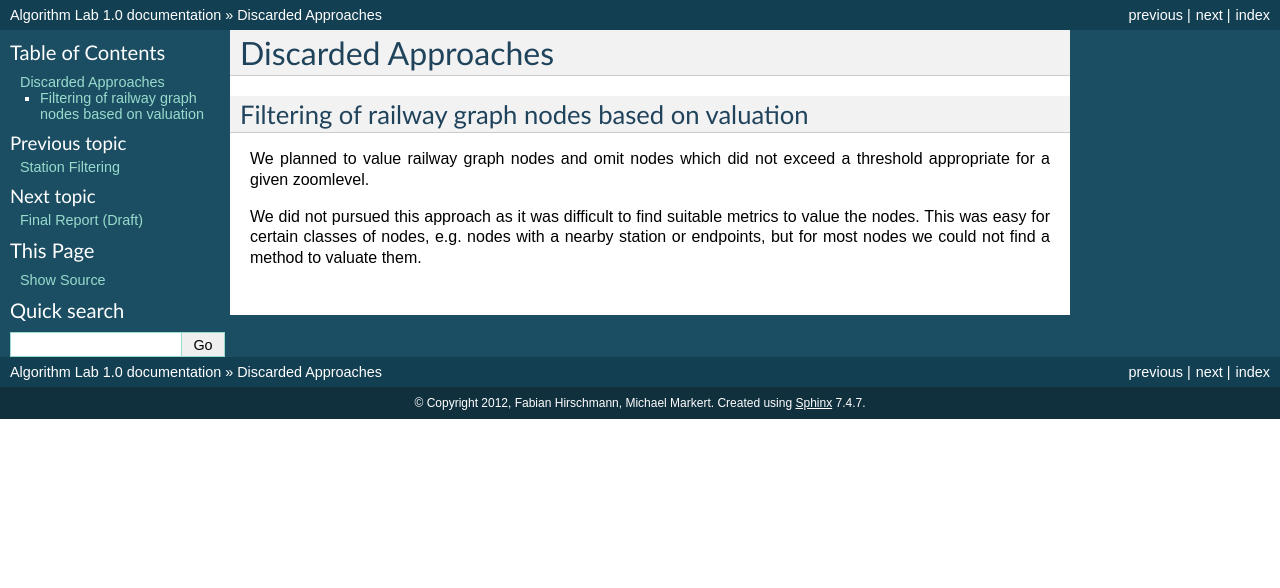
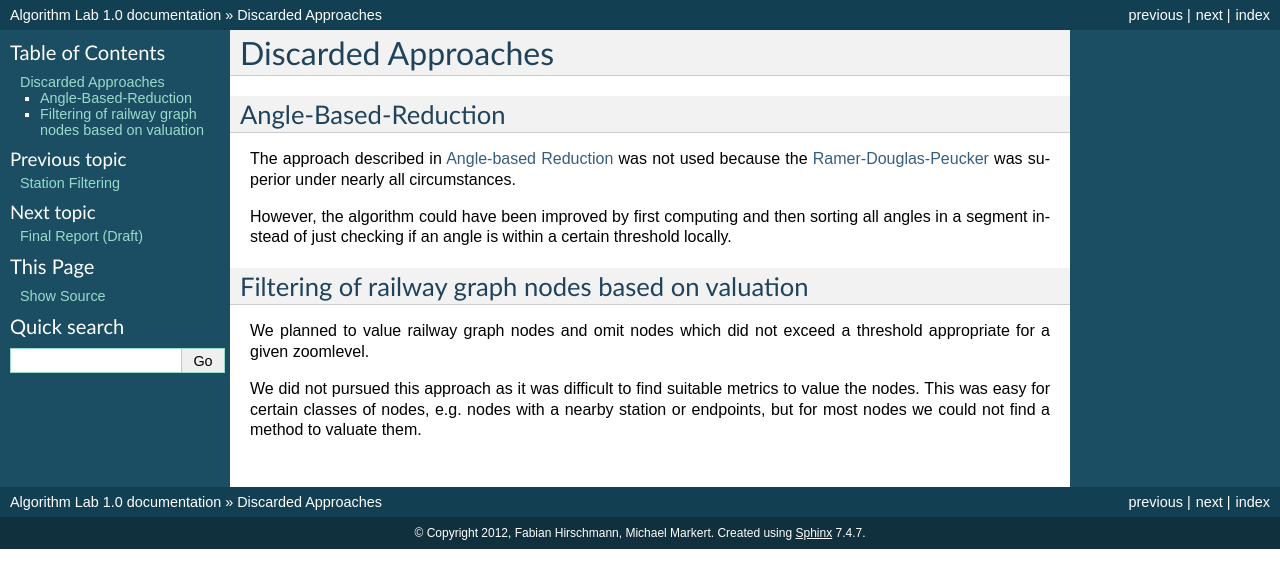
Before and after one commit to fhirschmann/algolab, a Sphinx documentation site: the page built from doc/discarded.rst, in a window 1280 px wide. Shown: the top 588 px of the page. Built offline with Sphinx 7.4.7, drawn with Linux system fonts in a browser that asks for light colours; formulas are drawn with MathJax 3.

Commit message:
document discarded

```diff
--- a/doc/discarded.rst
+++ b/doc/discarded.rst
@@ -1,5 +1,15 @@
 Discarded Approaches
 ====================
+
+Angle-Based-Reduction
+---------------------
+
+The approach described in :ref:`simp_angle` was not used because the
+:ref:`simp_rdp` was superior under nearly all circumstances.
+
+However, the algorithm could have been improved by first computing and then
+sorting all angles in a segment instead of just checking if an angle
+is within a certain threshold locally.
 
 Filtering of railway graph nodes based on valuation
 ---------------------------------------------------
```
